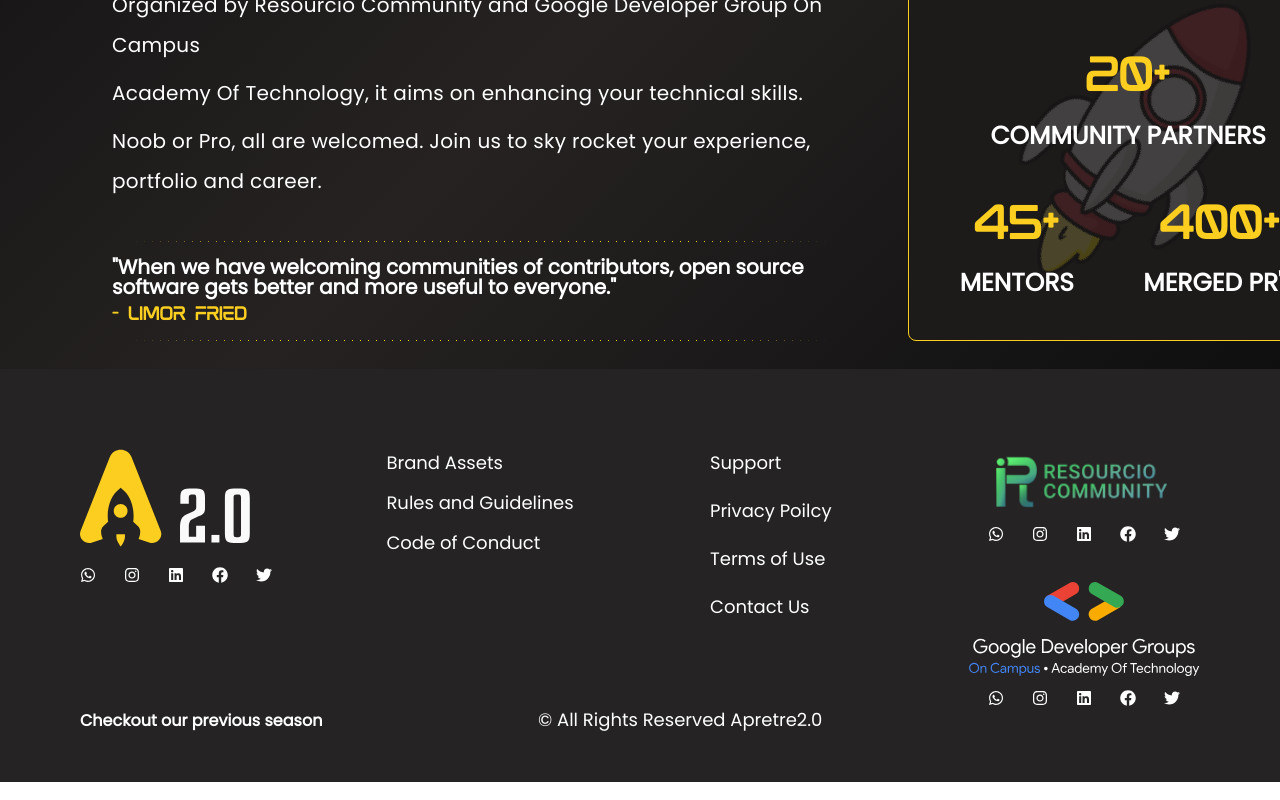
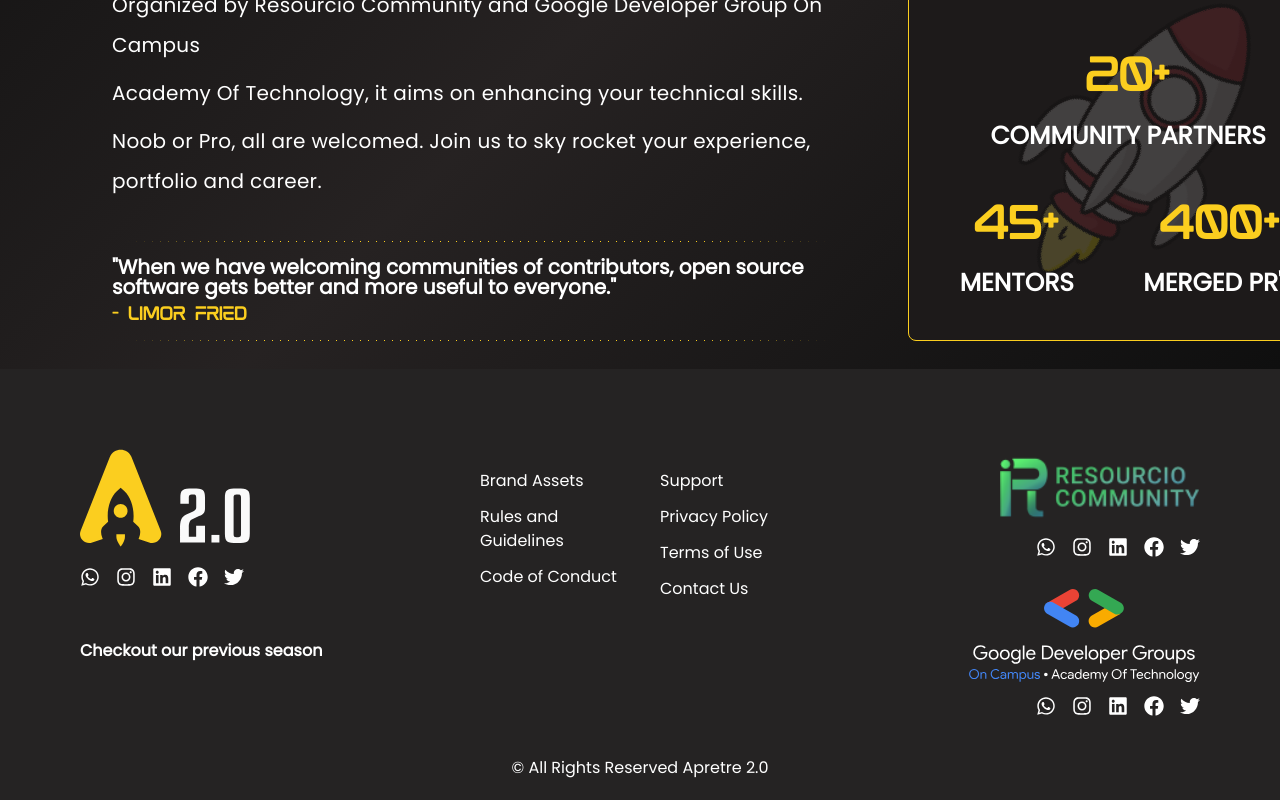
Before and after one commit to Resourcio2022/apertre2.0-frontend, a Next.js app: page / in a window 1280 px wide. Shown: the part 1231-2031 px from the top of the page. Built offline with nearby package versions, Linux system fonts and the light colour scheme; no server answers.

Commit message:
Footer Section Fixed/ Bug Solved

```diff
--- a/src/app/componnets/Footer.tsx
+++ b/src/app/componnets/Footer.tsx
@@ -9,6 +9,7 @@ import {
   FaFacebook,
   FaTwitter,
 } from "react-icons/fa";
+
 const Footer = () => {
   const [hovered, setHovered] = useState(false);
   const [isClient, setIsClient] = useState(false);
@@ -16,122 +17,137 @@ const Footer = () => {
   useEffect(() => {
     setIsClient(true);
   }, []);
+
   return (
-    <div className="bg-footer w-full h-auto flex flex-col pt-20 pb-10 px-20">
-      <div className="flex justify-between">
-        <div className="flex flex-col gap-5">
-          <Image src="/apertrelogo.svg" width={170} height={97} alt="" />
-          <div className="flex gap-7 size-6 text-white">
-            <Link href="/">
-              <FaWhatsapp />
+    <div className="bg-footer w-full h-auto flex flex-col pt-10 pb-5 px-5 md:px-20">
+      <div className="grid grid-cols-1 md:grid-cols-3 gap-10 md:gap-20 w-full text-center md:text-left mt-10">
+        <div className="flex flex-col gap-5 items-center md:items-start">
+          <Image src="/apertrelogo.svg" width={170} height={97} alt="Aperture Logo" />
+          <div className="flex gap-4 text-white">
+            <Link href="/" className="hover:text-yellow-500">
+              <FaWhatsapp size={20} />
             </Link>
-            <Link href="/">
-              <FaInstagram />
+            <Link href="/" className="hover:text-yellow-500">
+              <FaInstagram size={20} />
             </Link>
-            <Link href="/">
-              <FaLinkedin />
+            <Link href="/" className="hover:text-yellow-500">
+              <FaLinkedin size={20} />
             </Link>
-            <Link href="/">
-              <FaFacebook />
+            <Link href="/" className="hover:text-yellow-500">
+              <FaFacebook size={20} />
             </Link>
-            <Link href="/">
-              <FaTwitter />
+            <Link href="/" className="hover:text-yellow-500">
+              <FaTwitter size={20} />
+            </Link>
+          </div>
+          <div className="relative inline-block mt-8">
+            {isClient && (
+              <span
+                className={`relative inline-block text-white font-Poppins font-bold text-sm md:text-base group overflow-hidden`}
+                onMouseEnter={() => setHovered(true)}
+                onMouseLeave={() => setHovered(false)}
+              >
+                <span
+                  className={`transition-opacity duration-500 ${
+                    hovered ? "opacity-0" : "opacity-100"
+                  }`}
+                >
+                  Checkout our previous season
+                </span>
+                <Image
+                  src="/rocket.svg"
+                  width={50}
+                  height={50}
+                  alt="Rocket"
+                  className={`absolute top-1/2 left-0 transform -translate-y-1/2 transition-transform duration-[3000ms] ${
+                    hovered ? "translate-x-[300px] opacity-100" : "-translate-x-full opacity-0"
+                  }`}
+                />
+                <span
+                  className={`absolute top-0 left-0 w-full h-full flex items-center justify-center transition-opacity duration-500 ${
+                    hovered ? "opacity-100" : "opacity-0"
+                  }`}
+                >
+                  <span className="border-b-2 border-yellow-500">Season 1</span>
+                </span>
+              </span>
+            )}
+          </div>
+        </div>
+        <div className="grid grid-cols-2 gap-5 md:gap-10 mt-5">
+          <div className="flex flex-col gap-3">
+            <Link href="" className="text-white font-Poppins font-normal text-sm md:text-base hover:text-yellow-500">
+              Brand Assets
+            </Link>
+            <Link href="" className="text-white font-Poppins font-normal text-sm md:text-base hover:text-yellow-500">
+              Rules and Guidelines
+            </Link>
+            <Link href="" className="text-white font-Poppins font-normal text-sm md:text-base hover:text-yellow-500">
+              Code of Conduct
+            </Link>
+          </div>
+          <div className="flex flex-col gap-3">
+            <Link href="" className="text-white font-Poppins font-normal text-sm md:text-base hover:text-yellow-500">
+              Support
+            </Link>
+            <Link href="" className="text-white font-Poppins font-normal text-sm md:text-base hover:text-yellow-500">
+              Privacy Policy
+            </Link>
+            <Link href="" className="text-white font-Poppins font-normal text-sm md:text-base hover:text-yellow-500">
+              Terms of Use
+            </Link>
+            <Link href="" className="text-white font-Poppins font-normal text-sm md:text-base hover:text-yellow-500">
+              Contact Us
             </Link>
           </div>
         </div>
-        <div className="flex flex-col gap-3">
-          <Link href="" className="text-white font-Poppins font-normal text-lg">
-            Brand Assets
-          </Link>
-          <Link href="" className="text-white font-Poppins font-normal text-lg">
-            Rules and Guidelines
-          </Link>
-          <Link href="" className="text-white font-Poppins font-normal text-lg">
-            Code of Conduct
-          </Link>
-        </div>
-        <div className="flex flex-col gap-5">
-          <Link href="" className="text-white font-Poppins font-normal text-lg">
-            Support
-          </Link>
-          <Link href="" className="text-white font-Poppins font-normal text-lg">
-            Privacy Poilcy
-          </Link>
-          <Link href="" className="text-white font-Poppins font-normal text-lg">
-            Terms of Use
-          </Link>
-          <Link href="" className="text-white font-Poppins font-normal text-lg">
-            Contact Us
-          </Link>
-        </div>
-        <div className="flex flex-col gap-10">
-          <div className="flex flex-col gap-3">
-            <Image src="/Resourcio_Logo.png" width={200} height={119} alt="" className="pl-7" />
-            <div className="flex justify-center gap-7 text-white">
-              <Link href="/">
-                <FaWhatsapp />
+        <div className="flex flex-col gap-8 items-center md:items-end">
+          <div className="flex flex-col gap-3 items-center md:items-end">
+            <Image src="/Resourcio_Logo.png" width={200} height={119} alt="Resourcio Logo" />
+            <div className="flex gap-4 text-white">
+              <Link href="/" className="hover:text-yellow-500">
+                <FaWhatsapp size={20} />
               </Link>
-              <Link href="/">
-                <FaInstagram />
+              <Link href="/" className="hover:text-yellow-500">
+                <FaInstagram size={20} />
               </Link>
-              <Link href="/">
-                <FaLinkedin />
+              <Link href="/" className="hover:text-yellow-500">
+                <FaLinkedin size={20} />
               </Link>
-              <Link href="/">
-                <FaFacebook />
+              <Link href="/" className="hover:text-yellow-500">
+                <FaFacebook size={20} />
               </Link>
-              <Link href="/">
-                <FaTwitter />
+              <Link href="/" className="hover:text-yellow-500">
+                <FaTwitter size={20} />
               </Link>
             </div>
           </div>
-          <div className="flex flex-col gap-3">
-            <Image src="/gdglogo.svg" width={232} height={96} alt="" />
-            <div className="flex justify-center gap-7 text-white">
-              <Link href="/">
-                <FaWhatsapp />
+          <div className="flex flex-col gap-3 items-center md:items-end">
+            <Image src="/gdglogo.svg" width={232} height={96} alt="GDG Logo" />
+            <div className="flex gap-4 text-white">
+              <Link href="/" className="hover:text-yellow-500">
+                <FaWhatsapp size={20} />
               </Link>
-              <Link href="/">
-                <FaInstagram />
+              <Link href="/" className="hover:text-yellow-500">
+                <FaInstagram size={20} />
               </Link>
-              <Link href="/">
-                <FaLinkedin />
+              <Link href="/" className="hover:text-yellow-500">
+                <FaLinkedin size={20} />
               </Link>
-              <Link href="/">
-                <FaFacebook />
+              <Link href="/" className="hover:text-yellow-500">
+                <FaFacebook size={20} />
               </Link>
-              <Link href="/">
-                <FaTwitter />
+              <Link href="/" className="hover:text-yellow-500">
+                <FaTwitter size={20} />
               </Link>
             </div>
           </div>
         </div>
       </div>
-      <div className='flex gap-52'>
-      <div className='relative inline-block'>
-          {isClient && (
-            <span
-              className={`w-[250px] relative inline-block text-white font-Poppins font-bold text-lg overflow-hidden group`}
-              onMouseEnter={() => setHovered(true)}
-              onMouseLeave={() => setHovered(false)}
-            >
-              <span className={`text-[16px] transition-opacity duration-500 ${hovered ? 'opacity-0' : 'opacity-100 delay-[900ms]'}`}>
-                Checkout our previous season
-              </span>
-              <Image
-                src='/rocket.svg'
-                width={50}
-                height={50}
-                alt='Plane'
-                className={`absolute top-1/2 left-0 transform -translate-y-1/2 transition-transform duration-[2000ms] ease-in ${hovered ? 'translate-x-[300px] opacity-100' : '-translate-x-full opacity-0'}`}
-              />
-              <span className={`absolute top-0 left-0 w-full h-full text-white flex items-center justify-center font-Poppins font-bold text-lg transition-opacity duration-75 ${hovered ? 'opacity-100' : 'opacity-0'} delay-1000`}>
-                <span className="border-b-[5px] border-yellow-500">Season 1</span>
-              </span>
-            </span>
-          )}
-        </div>
-        <span className='text-white font-Poppins font-normal text-lg'>© All Rights Reserved Apretre2.0</span>
+      <div className="flex justify-center mt-10">
+        <span className="text-white font-Poppins font-normal text-sm md:text-base ">
+          © All Rights Reserved Apretre 2.0
+        </span>
       </div>
     </div>
   );
```
